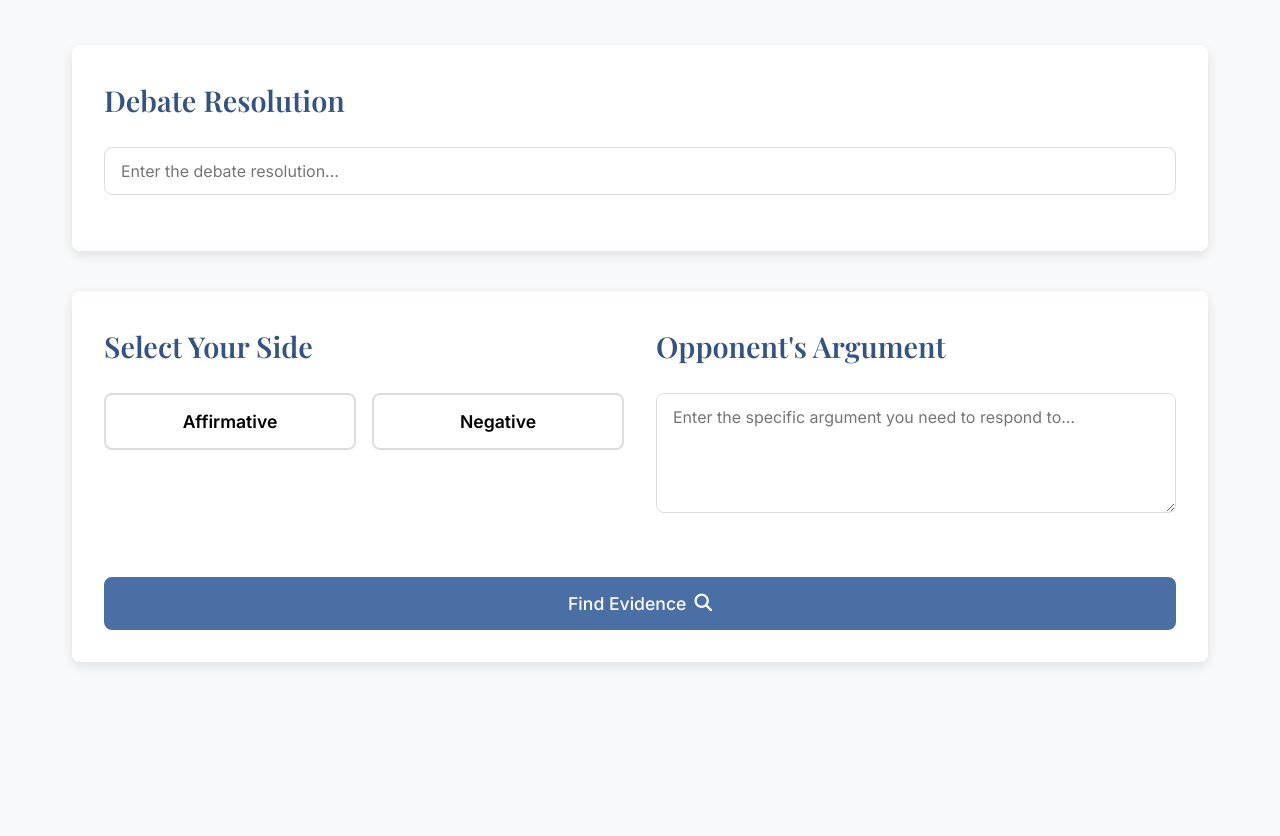
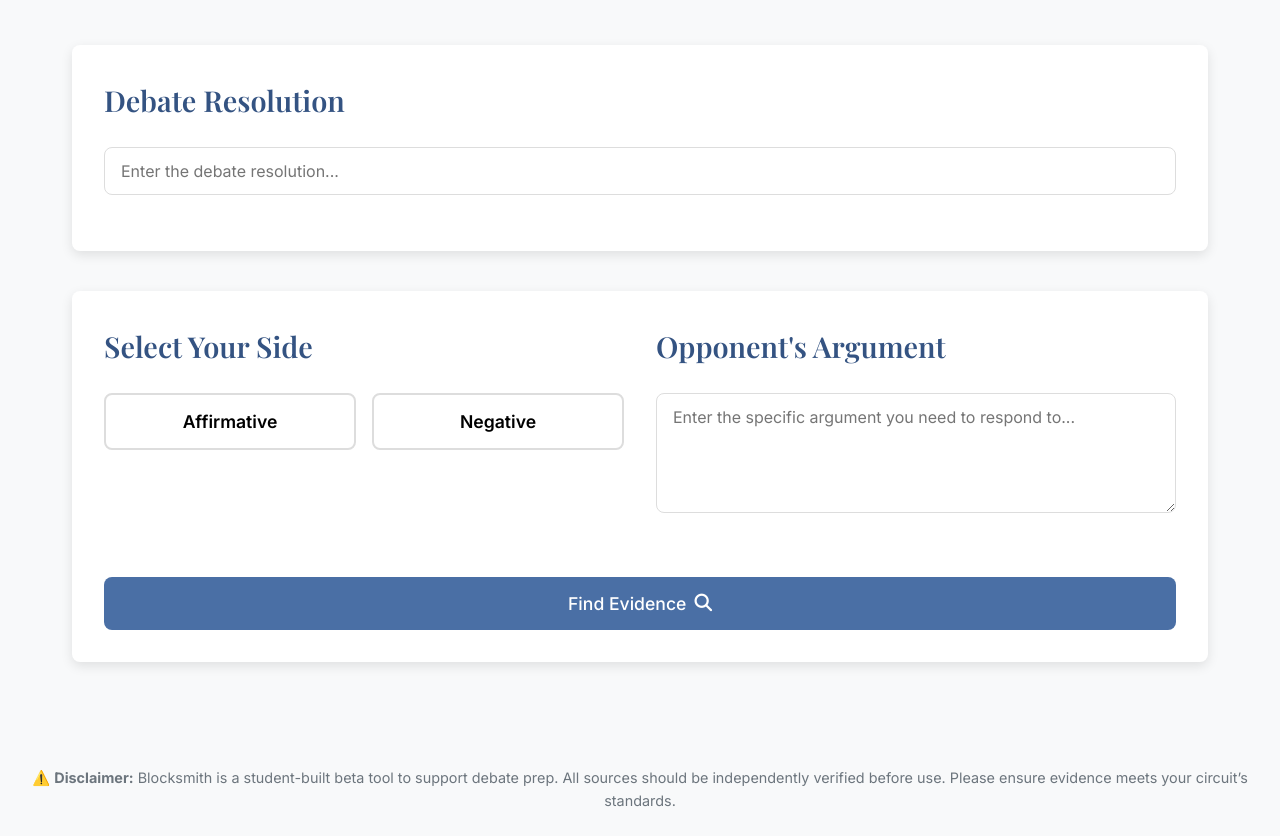
Before and after one commit to anyaasachdev/Blocksmith, a website: page index.html in a window 1280 px wide. Shown: the part 145-981 px from the top of the page. Before the commit the page ends 839 px from the top, so only its background shows below. Drawn offline with nearby package versions, Linux system fonts and the light colour scheme.

Commit message:
Update index.html

```diff
--- a/index.html
+++ b/index.html
@@ -79,6 +79,16 @@
         </main>
     </div>
 
+    <!-- ✅ Footer added below -->
+    <footer class="footer">
+        <div class="footer-content">
+            <p>
+                ⚠️ <strong>Disclaimer:</strong> Blocksmith is a student-built beta tool to support debate prep.
+                All sources should be independently verified before use. Please ensure evidence meets your circuit’s standards.
+            </p>
+        </div>
+    </footer>
+
     <script src="script.js"></script>
 </body>
 </html>
```
